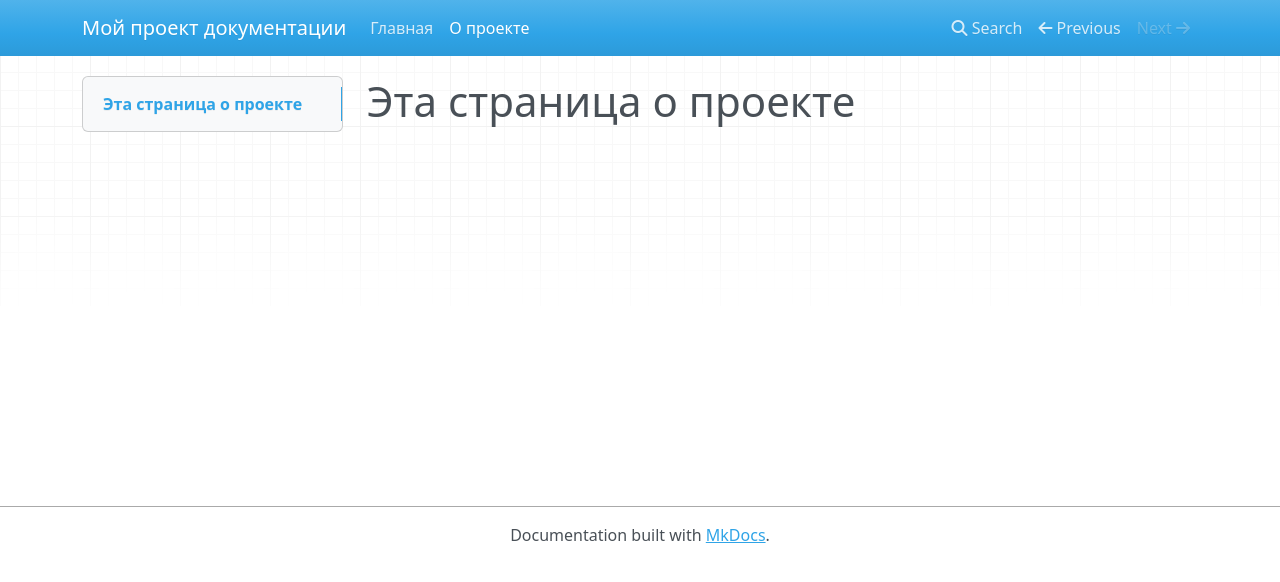
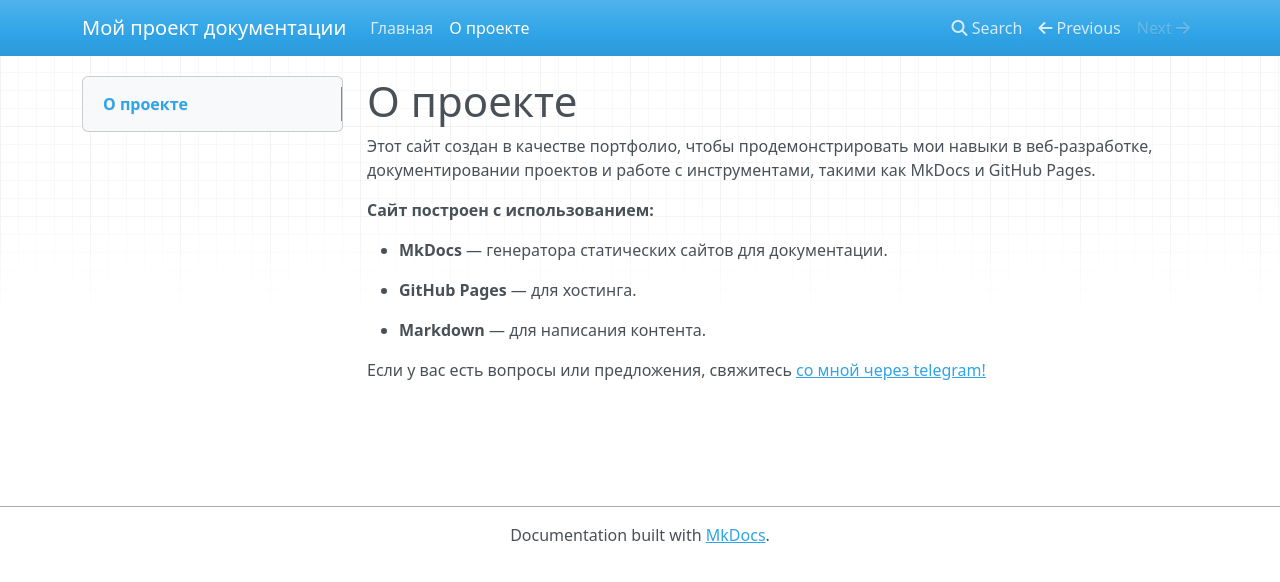
Before and after one commit to vera-banderovskaya/my-docs, an MkDocs documentation site: the page built from docs/about.md, in a window 1280 px wide. Shown: the top 582 px of the page. Built offline with MkDocs 1.6.1, drawn with Linux system fonts in a browser that asks for light colours; nearby versions of some CDN libraries.

Commit message:
Добавлено описание на страницу О проекте

```diff
--- a/docs/about.md
+++ b/docs/about.md
@@ -1 +1,13 @@
-# Эта страница о проекте
+# О проекте
+
+Этот сайт создан в качестве портфолио, чтобы продемонстрировать мои навыки в веб-разработке, документировании проектов и работе с инструментами, такими как MkDocs и GitHub Pages.
+
+**Сайт построен с использованием:**
+
+- **MkDocs** — генератора статических сайтов для документации.
+
+- **GitHub Pages** — для хостинга.
+
+- **Markdown** — для написания контента.
+
+Если у вас есть вопросы или предложения, свяжитесь [со мной через telegram!](https://t.me/verabanderovskaya)
```
Also changed, not shown: docs/index.md (+4 -2 lines), site/index.html.
